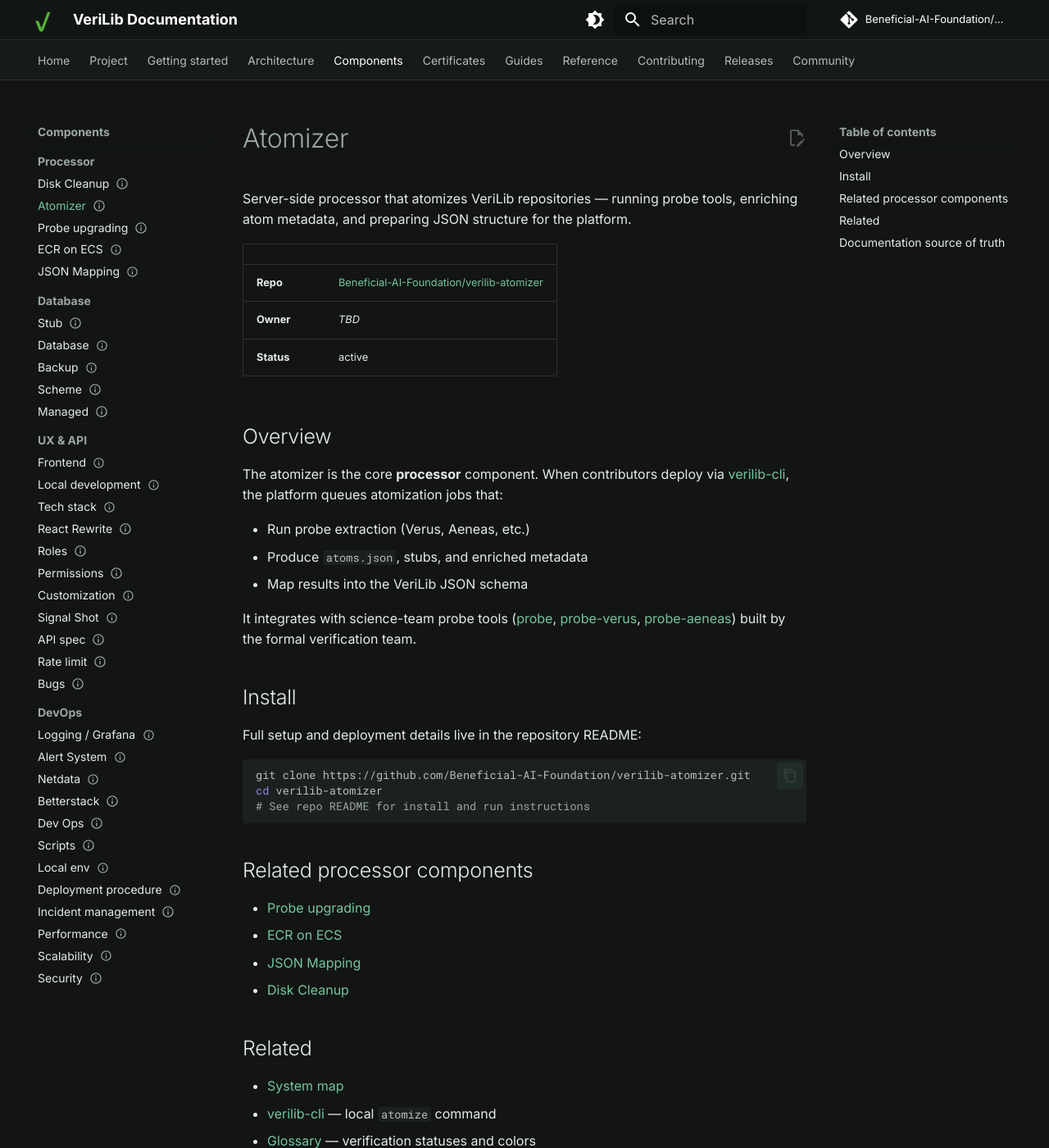
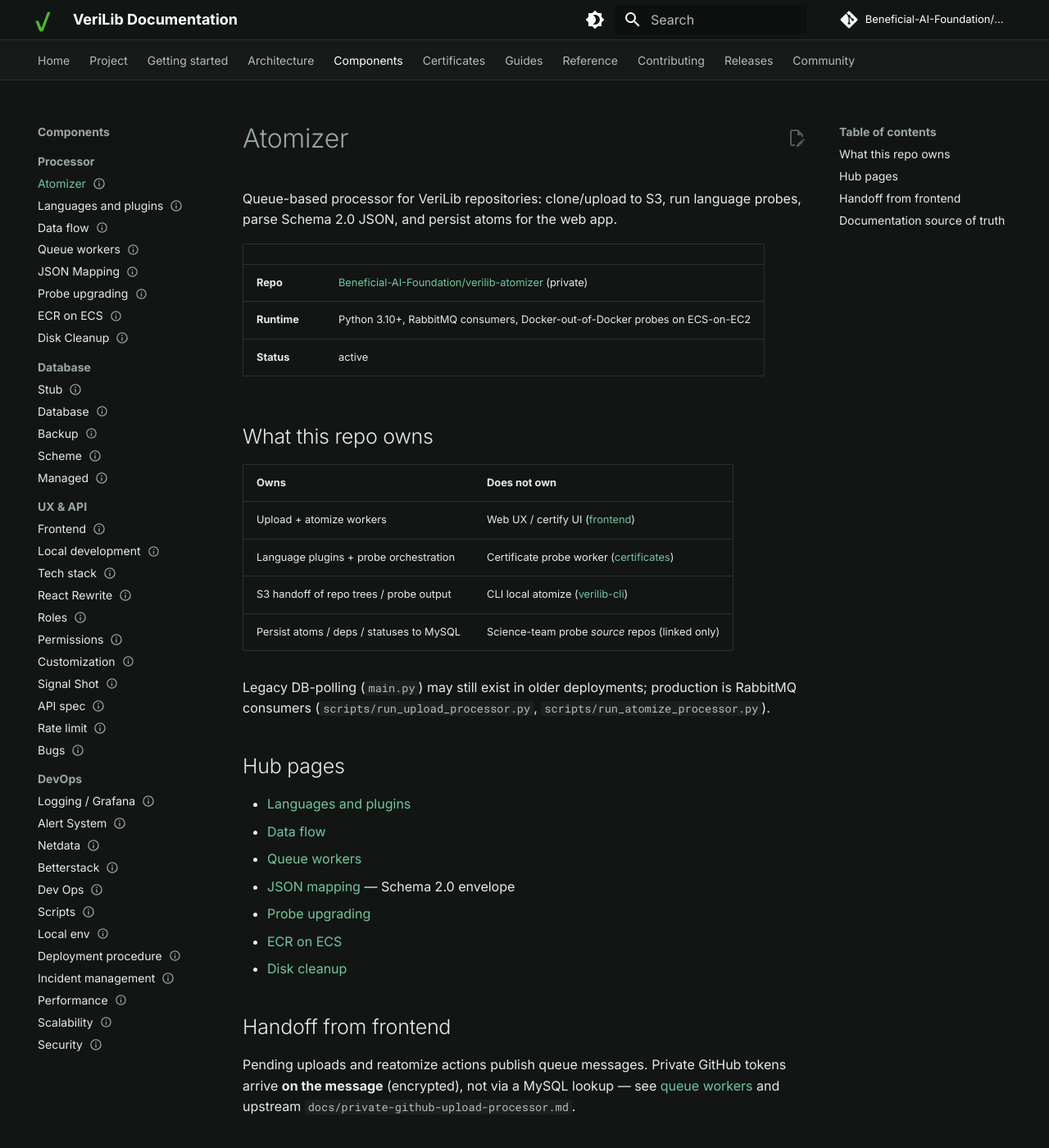
Before and after one commit to avrevic/engineering-docs-demo, an MkDocs documentation site: the page built from docs/components/processor/atomizer.md, in a window 1280 px wide and 1400 px high. Shown: the whole window at 82% size. Built offline with MkDocs 1.6.1 and Material for MkDocs 9.7.7, drawn with Linux system fonts in a browser that asks for light colours; comment, search, counter and statistics services are not loaded; some of the changed text lies outside the part shown.

Commit message:
Document verilib-atomizer plugins, queue workers, and deploy flow.
Capture Schema 2.0 mapping and ECS/ECR runbooks from the upstream README without copying secrets.

````diff
--- a/docs/components/processor/atomizer.md
+++ b/docs/components/processor/atomizer.md
@@ -8,47 +8,39 @@ last_reviewed: 2026-07-22
 
 # Atomizer
 
-Server-side processor that atomizes VeriLib repositories — running probe tools, enriching atom metadata, and preparing JSON structure for the platform.
+Queue-based processor for VeriLib repositories: clone/upload to S3, run language probes, parse Schema 2.0 JSON, and persist atoms for the web app.
 
 | | |
 | --- | --- |
-| **Repo** | [Beneficial-AI-Foundation/verilib-atomizer](https://github.com/Beneficial-AI-Foundation/verilib-atomizer) |
-| **Owner** | _TBD_ |
+| **Repo** | [Beneficial-AI-Foundation/verilib-atomizer](https://github.com/Beneficial-AI-Foundation/verilib-atomizer) (private) |
+| **Runtime** | Python 3.10+, RabbitMQ consumers, Docker-out-of-Docker probes on ECS-on-EC2 |
 | **Status** | active |
 
-## Overview
+## What this repo owns
 
-The atomizer is the core **processor** component. When contributors deploy via [verilib-cli](../../reference/scripts-and-cli.md), the platform queues atomization jobs that:
+| Owns | Does not own |
+| --- | --- |
+| Upload + atomize workers | Web UX / certify UI ([frontend](../ux-api/frontend.md)) |
+| Language plugins + probe orchestration | Certificate probe worker ([certificates](../cert/cert-queue.md)) |
+| S3 handoff of repo trees / probe output | CLI local atomize ([verilib-cli](../../reference/scripts-and-cli.md)) |
+| Persist atoms / deps / statuses to MySQL | Science-team probe *source* repos (linked only) |
 
-- Run probe extraction (Verus, Aeneas, etc.)
-- Produce `atoms.json`, stubs, and enriched metadata
-- Map results into the VeriLib JSON schema
+Legacy DB-polling (`main.py`) may still exist in older deployments; production is RabbitMQ consumers (`scripts/run_upload_processor.py`, `scripts/run_atomize_processor.py`).
 
-It integrates with science-team probe tools ([probe](https://github.com/Beneficial-AI-Foundation/probe), [probe-verus](https://github.com/Beneficial-AI-Foundation/probe-verus), [probe-aeneas](https://github.com/Beneficial-AI-Foundation/probe-aeneas)) built by the formal verification team.
+## Hub pages
 
-## Install
-
-Full setup and deployment details live in the repository README:
-
-```bash
-git clone https://github.com/Beneficial-AI-Foundation/verilib-atomizer.git
-cd verilib-atomizer
-# See repo README for install and run instructions
-```
-
-## Related processor components
-
+- [Languages and plugins](languages-and-plugins.md)
+- [Data flow](data-flow.md)
+- [Queue workers](queue-workers.md)
+- [JSON mapping](json-mapping.md) — Schema 2.0 envelope
 - [Probe upgrading](probe-upgrading.md)
 - [ECR on ECS](ecr-on-ecs.md)
-- [JSON Mapping](json-mapping.md)
-- [Disk Cleanup](disk-cleanup.md)
+- [Disk cleanup](disk-cleanup.md)
 
-## Related
+## Handoff from frontend
 
-- [System map](../../architecture/system-map.md)
-- [verilib-cli](../../reference/scripts-and-cli.md) — local `atomize` command
-- [Glossary](../../project/glossary.md) — verification statuses and colors
+Pending uploads and reatomize actions publish queue messages. Private GitHub tokens arrive **on the message** (encrypted), not via a MySQL lookup — see [queue workers](queue-workers.md) and upstream `docs/private-github-upload-processor.md`.
 
 ## Documentation source of truth
 
-Detailed runbooks and configuration: **[verilib-atomizer README](https://github.com/Beneficial-AI-Foundation/verilib-atomizer/blob/main/README.md)**
+**[verilib-atomizer README](https://github.com/Beneficial-AI-Foundation/verilib-atomizer/blob/main/README.md)** and [`deploy/README.md`](https://github.com/Beneficial-AI-Foundation/verilib-atomizer/blob/main/deploy/README.md).
--- a/mkdocs.yml
+++ b/mkdocs.yml
@@ -93,11 +93,14 @@ nav:
     - Design: architecture/design.md
   - Components:
     - Processor:
-      - Disk Cleanup: components/processor/disk-cleanup.md
       - Atomizer: components/processor/atomizer.md
+      - Languages and plugins: components/processor/languages-and-plugins.md
+      - Data flow: components/processor/data-flow.md
+      - Queue workers: components/processor/queue-workers.md
+      - JSON Mapping: components/processor/json-mapping.md
       - Probe upgrading: components/processor/probe-upgrading.md
       - ECR on ECS: components/processor/ecr-on-ecs.md
-      - JSON Mapping: components/processor/json-mapping.md
+      - Disk Cleanup: components/processor/disk-cleanup.md
     - Database:
       - Stub: components/db/stub.md
       - Database: components/db/database.md
````
Also changed, not shown: docs/components/processor/data-flow.md (added, +54 -0 lines), docs/components/processor/disk-cleanup.md (+22 -6 lines), docs/components/processor/ecr-on-ecs.md (+31 -6 lines), docs/components/processor/json-mapping.md (+30 -6 lines), docs/components/processor/languages-and-plugins.md (added, +49 -0 lines), docs/components/processor/probe-upgrading.md (+33 -6 lines), docs/components/processor/queue-workers.md (added, +57 -0 lines), mkdocs-internal.yml (+5 -2 lines).
